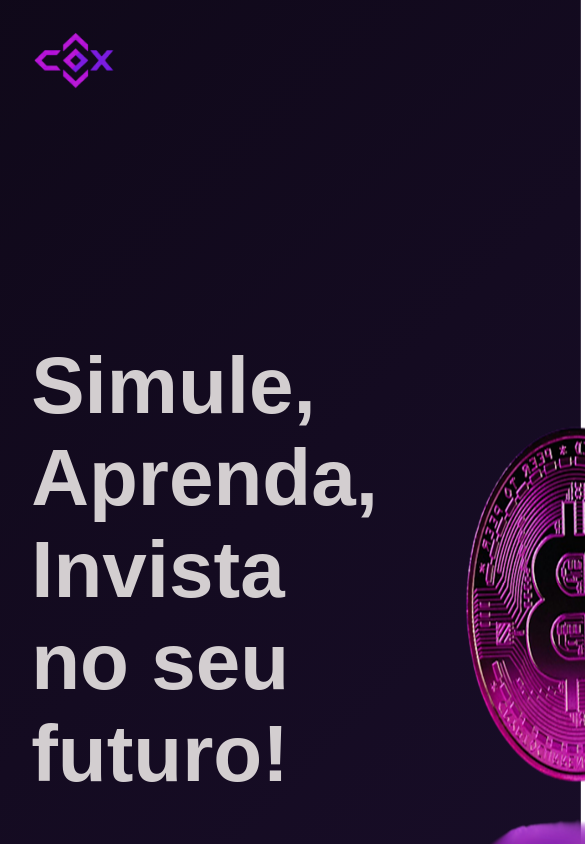
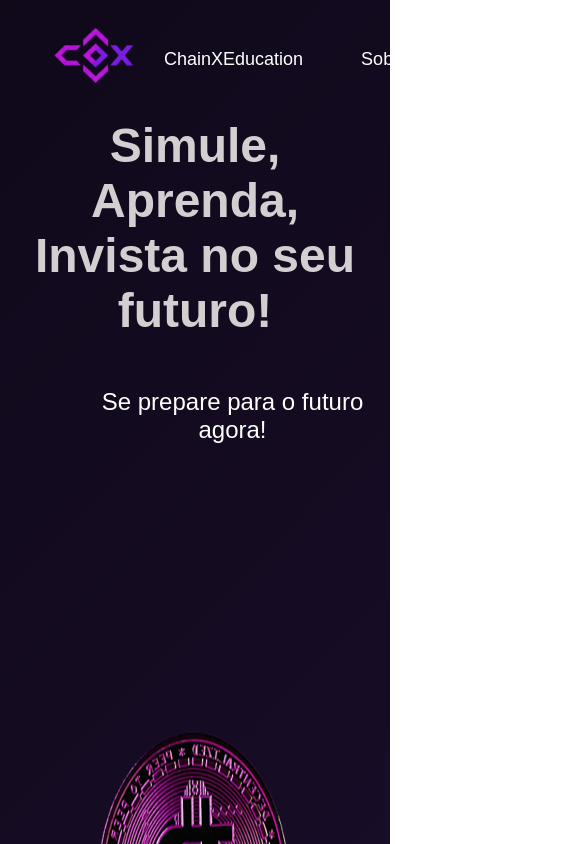
Before and after one commit to PedrosoEnzo/cripto, a React (Vite) app in the folder cripto-react/: page / in a window 390 px wide. Shown: the top 844 px of the page, 585 px wide, since content can reach past the window. Built offline with nearby package versions, Linux system fonts and the light colour scheme.

Commit message:
Finalmente arrumei o responsivo da pagina home

```diff
--- a/cripto-react/package.json
+++ b/cripto-react/package.json
@@ -21,6 +21,7 @@
     "eslint-import-resolver-typescript": "^4.3.4",
     "express": "^4.21.2",
     "framer-motion": "^12.9.4",
+    "jsonwebtoken": "^9.0.2",
     "mysql2": "^3.14.0",
     "react": "^19.0.0",
     "react-chartjs-2": "^5.3.0",
--- a/cripto-react/src/components/Navbar.module.css
+++ b/cripto-react/src/components/Navbar.module.css
@@ -1,9 +1,9 @@
-/* Header/Navbar */
+/* Navbar container */
 .navbar {
   display: flex;
   justify-content: space-between;
   align-items: center;
-    padding: 20px;
+  padding: 20px 40px;
   background-color: transparent;
   position: sticky;
   top: 0;
@@ -14,13 +14,14 @@
   cursor: pointer;
 }
 
-nav {
-    margin-left: 1110px;
+/* Navegação */
+.navLinks {
   display: flex;
   gap: 30px;
   align-items: center;
 }
 
+/* Links */
 .nav {
   text-decoration: none;
   font-weight: 500;
@@ -37,19 +38,21 @@ nav {
   box-shadow: 0 0 8px #362c5b;
 }
 
+/* Botão Cadastre-se */
 .cadastroButton {
   background: linear-gradient(135deg, #3f025b, #b12092);
   color: #fff;
-    height: 40px;
-    font-size: 20px;
-    margin-top: 17px;
+  height: 48px;
+  font-size: 18px;
   border: none;
-    border-radius: 20px;
+  border-radius: 24px;
   font-family: 'Orbitron', sans-serif;
-    font-size: 17px;
   cursor: pointer;
-    transition: background-color 0.3s ease, color 0.3s ease, box-shadow 0.3s ease;
-    padding: 10px 20px;
+  transition: background-color 0.3s ease, color 0.3s ease, box-shadow 0.3s ease, transform 0.3s ease;
+  padding: 0 24px;
+  display: flex;
+  align-items: center;
+  justify-content: center;
 }
 
 .cadastroButton:hover {
@@ -57,13 +60,3 @@ nav {
   box-shadow: 0 0 10px #110e1d;
   transform: scale(1.05);
 }
-
-/* Seção Moeda + Navbar */
-.navbar-img-moeda {
-    display: flex;
-    justify-content: space-between;
-    align-items: center;
-    padding: 0 8%;
-    animation: fadeInUp 1.2s ease forwards;
-    opacity: 0;
-}
--- a/cripto-react/src/components/Navbar.tsx
+++ b/cripto-react/src/components/Navbar.tsx
@@ -1,6 +1,6 @@
 import React from "react";
 import styles from "./Navbar.module.css";
-import logo from "../assets/logo.png"; // Certifique-se de ter a imagem correta e no diretório certo
+import logo from "../assets/logo.png"; // Certifique-se de que esse caminho está certo
 
 const Navbar = () => {
   return (
@@ -10,11 +10,11 @@ const Navbar = () => {
           src={logo}
           alt="logo"
           className={styles.logo}
-          height="70px"
-          width="110px"
+          height="70"
+          width="110"
         />
       </a>
-      <nav>
+      <nav className={styles.navLinks}>
         <a href="/curso" className={styles.nav}>
           ChainXEducation
         </a>
--- a/cripto-react/src/pages/Home.css
+++ b/cripto-react/src/pages/Home.css
@@ -6,14 +6,15 @@
 }
 
 /* Body */
-
-body {
+html, body {
   font-family: 'Orbitron', sans-serif;
   color: #fff;
   background-image: linear-gradient(135deg, #000000, #1f1133, #000000);
   background-size: 200% 200%;
   background-repeat: no-repeat;
   animation: bgShift 10s ease infinite;
+  overflow-x: hidden;
+  max-width: 100vw;
 }
 
 @keyframes bgShift {
@@ -21,14 +22,27 @@ body {
   50% { background-position: 100% 50%; }
   100% { background-position: 0% 50%; }
 }
+
+/* Container central */
+.container {
+  max-width: 1200px;
+  margin: 0 auto;
+  padding: 0 20px;
+}
+
 /* Seção Moeda + Navbar */
 .navbar-img-moeda {
   display: flex;
   justify-content: space-between;
   align-items: center;
-  padding: 0 8%;
+  padding: 0 5%; /* reduzido para evitar corte lateral */
   animation: fadeInUp 1.2s ease forwards;
   opacity: 0;
+  flex-wrap: wrap;
+  gap: 20px;
+  width: 100%;
+  box-sizing: border-box;
+  overflow: hidden;
 }
 
 @keyframes fadeInUp {
@@ -42,38 +56,29 @@ body {
   }
 }
 
-.content {
-  margin: 0;
-}
-
 .content h1 {
   font-size: 80px;
   color: #e4dfdfeb;
   margin-bottom: 50px;
+  text-align: center;
 }
 
 .content p {
-  display: flex;
-  text-align: start;
   font-size: 40px;
   color: #fff;
-  margin-top: 0;
+  text-align: center;
 }
 
 .moeda-image {
-  width: 400px;
+  max-width: 100%;
   height: auto;
   animation: girar 10s linear infinite;
   transform-style: preserve-3d;
 }
 
 @keyframes girar {
-  from {
-    transform: rotateY(0deg);
-  }
-  to {
-    transform: rotateY(360deg);
-  }
+  from { transform: rotateY(0deg); }
+  to { transform: rotateY(360deg); }
 }
 
 /* Frase Inspiradora */
@@ -95,28 +100,23 @@ body {
 .frase p {
   font-family: 'Inconsolata', sans-serif;
   font-size: 45px;
-  margin-top: 20px;
-  margin-left: auto;
-  margin-right: auto;
   color: #ebebeb;
 }
 
 /* Plataforma de Cursos */
 .plataformaCursos {
   display: flex;
-  justify-content: center;
+  flex-direction: column;
   align-items: center;
-  flex-direction: column;
   padding: 20px;
   margin-top: 98px;
   color: #fff;
+  text-align: center;
 }
 
 .plataformaCursos h2 {
-  font-weight: 500;
   font-size: 40px;
   margin: 70px 0;
-  text-align: center;
 }
 
 .plataformaCursos .highlight {
@@ -127,7 +127,6 @@ body {
 .plataformaCursosContent {
   display: flex;
   justify-content: center;
-  align-items: center;
   flex-wrap: wrap;
   gap: 40px;
   padding-top: 30px;
@@ -169,18 +168,25 @@ body {
   font-size: 16px;
   color: #e0e0e0;
   line-height: 1.5;
-  margin: 0 auto;
 }
 
 /* Simulador */
 .simulador {
   display: flex;
-  flex-direction: row;
   justify-content: center;
   align-items: center;
+  flex-wrap: wrap;
   padding: 20px;
-  margin: 200px 0 90px 28px;
+  margin: 200px 0 90px 0;
+  gap: 40px;
   color: #fff;
+  text-align: center;
+}
+
+.simuladorImage {
+  max-width: 100%;
+  height: auto;
+  margin-bottom: 40px;
 }
 
 .simuladorTexto {
@@ -201,7 +207,6 @@ body {
 
 .simulador p {
   font-size: 30px;
-  margin: 10px;
   color: #b2b2b2;
 }
 
@@ -215,13 +220,54 @@ body {
   border-radius: 20px;
   font-family: 'Orbitron', sans-serif;
   cursor: pointer;
-  transition: background-color 0.3s ease, color 0.3s ease, box-shadow 0.3s ease;
+  transition: all 0.3s ease;
   padding: 10px 20px;
-  margin-left: 36%;
+  margin-left: auto;
+  margin-right: auto;
+  display: block;
 }
 
-.simuladorImage {
-  width: 500px;
-  margin-right: 50px;
-  margin-bottom: 90px;
+/* Responsividade para notebooks e tablets */
+@media (max-width: 1024px) {
+  .content h1 {
+    font-size: 48px;
+  }
+
+  .content p {
+    font-size: 24px;
+  }
+
+  .frase h2 {
+    font-size: 36px;
+  }
+
+  .frase p {
+    font-size: 28px;
+  }
+
+  .simulador h2 {
+    font-size: 48px;
+  }
+
+  .simulador p {
+    font-size: 20px;
+  }
+
+  .plataformaCursos h2,
+  .plataformaCursos .highlight {
+    font-size: 32px;
+  }
+
+  .navbar-img-moeda {
+    flex-direction: column;
+    padding: 0 20px;
+  }
+
+  .simulador {
+    flex-direction: column;
+  }
+
+  .simulador h2 {
+    text-align: center;
+  }
 }
--- a/cripto-react/src/pages/Home.jsx
+++ b/cripto-react/src/pages/Home.jsx
@@ -13,7 +13,9 @@ import Navbar from '../components/Navbar';
 export default function Home() {
   return (
     <>
-    < Navbar />
+      <Navbar />
+
+      {/* Seção Moeda e Título */}
       <div className="navbar-img-moeda">
         <div className="content">
           <h1 className="text">Simule, Aprenda, <br />Invista no seu futuro!</h1>
@@ -22,59 +24,71 @@ export default function Home() {
         <img src={moeda} alt="imgmoeda" className="moeda-image" />
       </div>
 
+      {/* Frase Inspiradora */}
       <div className="frase">
-        <h2>" O verdadeiro investidor não é aquele<br /> que tenta prever o futuro, mas aquele<br /> que se prepara para ele. "</h2>
+        <h2>
+          " O verdadeiro investidor não é aquele<br />
+          que tenta prever o futuro, mas aquele<br />
+          que se prepara para ele. "
+        </h2>
         <p>- Benjamin Graham -</p>
       </div>
 
-      <div className='plataformaCursos'>
-        <h2>A ChainX é uma plataforma de
-          <span className='highlight'> educação <br />
-            financeira </span>onde você tem acesso a:</h2>
-        <div className='plataformaCursosContent'>
-          <div className='plataformaCursosCard'>
-            <div className='plataformaCursosCardIcon'>
-              <img src={cursos1} alt="cursos" />
-              <br />
+      {/* Seção Plataforma de Cursos */}
+      <div className="plataformaCursos">
+        <h2>
+          A ChainX é uma plataforma de
+          <span className="highlight"> educação <br /> financeira </span>
+          onde você tem acesso a:
+        </h2>
+
+        <div className="plataformaCursosContent">
+          {/* Card 1 */}
+          <div className="plataformaCursosCard">
+            <div className="plataformaCursosCardIcon">
+              <img src={cursos1} alt="Simulador de Investimentos" />
               <h3>Simulador de Investimentos</h3>
               <p>Aprenda a investir com segurança e confiança.</p>
             </div>
           </div>
-          <div className='plataformaCursosCard'>
-            <div className='plataformaCursosCardIcon'>
-              <img src={cursos} alt="cursos" />
-              <h3>Conteúdo Exclusivo</h3><br />
+
+          {/* Card 2 */}
+          <div className="plataformaCursosCard">
+            <div className="plataformaCursosCardIcon">
+              <img src={cursos} alt="Conteúdo Exclusivo" />
+              <h3>Conteúdo Exclusivo</h3>
               <p>Acesse cursos e materiais de alta qualidade.</p>
             </div>
           </div>
-          <div className='plataformaCursosCard'>
-            <div className='plataformaCursosCardIcon'>
-              <img src={cursos2} alt="cursos" />
+
+          {/* Card 3 */}
+          <div className="plataformaCursosCard">
+            <div className="plataformaCursosCardIcon">
+              <img src={cursos2} alt="Comunidade Ativa" />
               <h3>Comunidade Ativa</h3>
-              <br />
               <p>Participe de discussões e trocas de experiências.</p>
             </div>
           </div>
         </div>
       </div>
 
-      <div className='simulador'>
-        <img src={simulador2} alt="simulador" className='simuladorImage' />
-
+      {/* Seção Simulador */}
+      <div className="simulador">
+        <img src={simulador2} alt="Simulador" className="simuladorImage" />
         <div className="simuladorTexto">
           <h2>
             Simulador de <br />
-            <span className='hightLight'>Investimentos</span>
+            <span className="hightLight">Investimentos</span>
           </h2>
           <p>Aprenda a investir com segurança e confiança.</p>
           <a href="/simulador">
-            <button className='simuladorButton'>Acessar</button>
+            <button className="simuladorButton">Acessar</button>
           </a>
         </div>
       </div>
-      <div>
-        <Footer />
-      </div>
+
+      {/* Rodapé */}
+      <Footer />
     </>
   );
 }
```
Also changed, not shown: 1 other file (tests, documents, lock files or other folders). Lines whose indentation alone changed are shown as unchanged.
